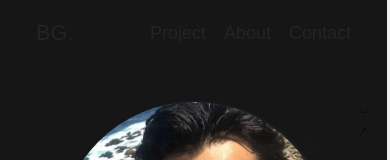
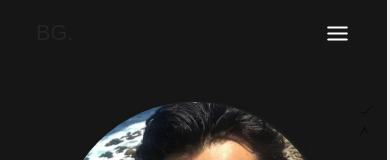
Before and after one commit to BryanGrandon/Portfolio-v1, a React (Vite) app: page / in a window 390 px wide. Shown: the top 160 px of the page. Built offline with nearby package versions, Linux system fonts and the light colour scheme; a web font is replaced by a local one.

Commit message:
feat(web):add nav-list

```diff
--- a/src/core/components/layout/header.tsx
+++ b/src/core/components/layout/header.tsx
@@ -1,27 +1,29 @@
-import { JSX } from 'react'
-import { IGithub, IIn } from '../ui/icons'
+import { JSX, useState } from 'react'
+import { IBars3, IGithub, IIn } from '../ui/icons'
 import LinkButton from '../ui/link-button'
 import data from '../../services/data.json' assert { type: 'json' }
+import NavList from '../ui/nav-list'
 
 const Header = (): JSX.Element => {
   const { image, title, description, position, name } = data.header
   const { social } = data.links
 
+  const [isActive, setIsActive] = useState(false)
+
+  document.addEventListener('click', (e) => {
+    const target = e.target as HTMLElement
+    if (target.matches('.nav__routing')) setIsActive(false)
+  })
+
   return (
     <header className='header-container'>
       <nav className='nav'>
         <p className='nav__logo'>BG.</p>
-        <section className='nav__list'>
-          <a href='#projects' className='nav__link'>
-            Project
-          </a>
-          <a href='#about' className='nav__link'>
-            About
-          </a>
-          <a href='#contact' className='nav__link'>
-            Contact
-          </a>
-        </section>
+        <NavList className='nav__list' />
+        <button className='nav__button' aria-label='menu button' onClick={() => setIsActive(!isActive)}>
+          <IBars3 />
+        </button>
+        <NavList className={isActive ? 'dropdown' : 'dropdown-off'} />
       </nav>
 
       <article className='header'>
--- a/src/core/components/ui/icons.tsx
+++ b/src/core/components/ui/icons.tsx
@@ -147,4 +147,20 @@ const ILink = ({ className }: Icons) => {
     </svg>
   )
 }
-export { ILink }
+
+const IBars3 = ({ className }: Icons) => {
+  return (
+    <svg
+      xmlns='http://www.w3.org/2000/svg'
+      fill='none'
+      viewBox='0 0 24 24'
+      height='1.5rem'
+      stroke='currentColor'
+      className={className}
+    >
+      <path strokeLinecap='round' strokeLinejoin='round' d='M3.75 6.75h16.5M3.75 12h16.5m-16.5 5.25h16.5' />
+    </svg>
+  )
+}
+
+export { ILink, IBars3 }
--- /dev/null
+++ b/src/core/components/ui/nav-list.tsx
@@ -0,0 +1,18 @@
+import LinkButton from './link-button'
+
+type Nav_list = {
+  className: string
+}
+
+const NavList = ({ className }: Nav_list) => {
+  return (
+    <section className={className}>
+      <LinkButton href='#projects' ariaLabel='routing to projects' text='Projects' className='nav__routing' />
+      <LinkButton href='#stacks' ariaLabel='routing to stacks' text='Stacks' className='nav__routing' />
+      <LinkButton href='#about' ariaLabel='routing to about' text='About' className='nav__routing' />
+      <LinkButton href='#contact' ariaLabel='routing to contact' text='Contact' className='nav__routing' />
+    </section>
+  )
+}
+
+export default NavList
--- a/src/core/scss/layout/_header.scss
+++ b/src/core/scss/layout/_header.scss
@@ -26,6 +26,45 @@
       color: $main;
     }
   }
+
+  &__routing {
+    color: $white;
+
+    &:hover {
+      color: $main;
+    }
+  }
+
+  &__button {
+    cursor: pointer;
+    display: none;
+    color: $white;
+    stroke-width: 0.1rem;
+    transition: all 0.3s ease-in-out;
+
+    &:hover {
+      transform: scale(1.2);
+      // box-shadow: 2px 2px 4px #333333;
+    }
+  }
+}
+
+.dropdown {
+  position: absolute;
+  top: 3rem;
+  right: 2rem;
+  left: 2rem;
+  background-color: $overlay-dark;
+  border-radius: 0.5rem;
+  padding: 1rem;
+  box-shadow: 2px 2px 4px #333333;
+  z-index: 2;
+  @include flexbox(column, nowrap, normal, center);
+  gap: 1rem;
+}
+
+.dropdown-off {
+  display: none;
 }
 
 .header {
@@ -84,4 +123,12 @@
   .header {
     padding: 2rem;
   }
+  .nav {
+    &__list {
+      display: none;
+    }
+    &__button {
+      display: block;
+    }
+  }
 }
```
